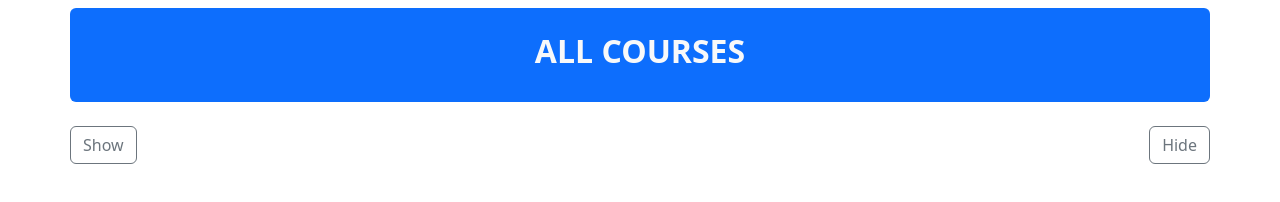
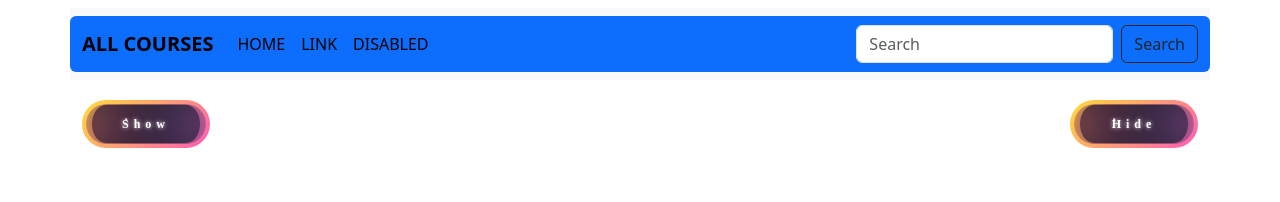
Before and after one commit to Phang-Viphath/courses, a plain HTML site: page index.html in a window 1280 px wide. Drawn offline with nearby package versions, Linux system fonts and the light colour scheme.

Commit message:
Update index.html

```diff
--- a/index.html
+++ b/index.html
@@ -1,22 +1,241 @@
 <!DOCTYPE html>
 <html lang="en">
-
 <head>
     <meta charset="UTF-8">
     <meta name="viewport" content="width=device-width, initial-scale=1.0">
     <title>Document</title>
-    <link href="https://cdn.jsdelivr.net/npm/bootstrap@5.3.3/dist/css/bootstrap.min.css" rel="stylesheet"
-        integrity="sha384-QWTKZyjpPEjISv5WaRU9OFeRpok6YctnYmDr5pNlyT2bRjXh0JMhjY6hW+ALEwIH" crossorigin="anonymous">
+    <link href="https://cdn.jsdelivr.net/npm/bootstrap@5.3.3/dist/css/bootstrap.min.css" rel="stylesheet" integrity="sha384-QWTKZyjpPEjISv5WaRU9OFeRpok6YctnYmDr5pNlyT2bRjXh0JMhjY6hW+ALEwIH" crossorigin="anonymous">
 </head>
+<style>
+    .btn1 {
+        display: flex;
+        justify-content: center;
+        align-items: center;
+        width: 8rem;
+        overflow: hidden;
+        margin-top: 20px;
+        margin-bottom: 20px;
+        height: 3rem;
+        background-size: 300% 300%;
+        cursor: pointer;
+        backdrop-filter: blur(1rem);
+        border-radius: 5rem;
+        transition: 0.5s;
+        animation: gradient_301 5s ease infinite;
+        border: double 4px transparent;
+        background-image: linear-gradient(#212121, #212121),
+        linear-gradient(
+            137.48deg,
+            #ffdb3b 10%,
+            #fe53bb 45%,
+            #8f51ea 67%,
+            #0044ff 87%
+        );
+        background-origin: border-box;
+        background-clip: content-box, border-box;
+    }
 
+    #container-stars {
+        position: absolute;
+        z-index: -1;
+        width: 100%;
+        height: 100%;
+        overflow: hidden;
+        transition: 0.5s;
+        backdrop-filter: blur(1rem);
+        border-radius: 5rem;
+    }
+
+    strong {
+        z-index: 2;
+        font-family: "Avalors Personal Use";
+        font-size: 12px;
+        letter-spacing: 5px;
+        color: #ffffff;
+        text-shadow: 0 0 4px white;
+    }
+
+    #glow {
+        position: absolute;
+        display: flex;
+        width: 12rem;
+    }
+
+    .circle {
+        width: 100%;
+        height: 30px;
+        filter: blur(2rem);
+        animation: pulse_3011 4s infinite;
+        z-index: -1;
+    }
+
+    .circle:nth-of-type(1) {
+        background: rgba(254, 83, 186, 0.636);
+    }
+
+    .circle:nth-of-type(2) {
+        background: rgba(142, 81, 234, 0.704);
+    }
+
+    .btn1:hover #container-stars {
+        z-index: 1;
+        background-color: #212121;
+    }
+
+    .btn1:hover {
+        transform: scale(1.1);
+    }
+
+    .btn1:active {
+        border: double 4px #fe53bb;
+        background-origin: border-box;
+        background-clip: content-box, border-box;
+        animation: none;
+    }
+
+    .btn1:active .circle {
+        background: #fe53bb;
+    }
+
+    #stars {
+        position: relative;
+        background: transparent;
+        width: 200rem;
+        height: 200rem;
+    }
+
+    #stars::after {
+        content: "";
+        position: absolute;
+        top: -10rem;
+        left: -100rem;
+        width: 100%;
+        height: 100%;
+        animation: animStarRotate 90s linear infinite;
+    }
+
+    #stars::after {
+        background-image: radial-gradient(#ffffff 1px, transparent 1%);
+        background-size: 50px 50px;
+    }
+
+    #stars::before {
+        content: "";
+        position: absolute;
+        top: 0;
+        left: -50%;
+        width: 170%;
+        height: 500%;
+        animation: animStar 60s linear infinite;
+    }
+
+    #stars::before {
+        background-image: radial-gradient(#ffffff 1px, transparent 1%);
+        background-size: 50px 50px;
+        opacity: 0.5;
+    }
+
+    @keyframes animStar {
+        from {
+        transform: translateY(0);
+        }
+
+        to {
+        transform: translateY(-135rem);
+        }
+    }
+
+    @keyframes animStarRotate {
+        from {
+        transform: rotate(360deg);
+        }
+
+        to {
+        transform: rotate(0);
+        }
+    }
+
+    @keyframes gradient_301 {
+        0% {
+        background-position: 0% 50%;
+        }
+
+        50% {
+        background-position: 100% 50%;
+        }
+
+        100% {
+        background-position: 0% 50%;
+        }
+    }
+
+    @keyframes pulse_3011 {
+        0% {
+        transform: scale(0.75);
+        box-shadow: 0 0 0 0 rgba(0, 0, 0, 0.7);
+        }
+
+        70% {
+        transform: scale(1);
+        box-shadow: 0 0 0 10px rgba(0, 0, 0, 0);
+        }
+
+        100% {
+        transform: scale(0.75);
+        box-shadow: 0 0 0 0 rgba(0, 0, 0, 0);
+        }
+    }
+</style>
 <body>
     <div class="container-fluid py-2">
-        <div class="container bg-primary text-light rounded-2 py-4">
-            <h2 class="text-uppercase fw-bold text-center">All Courses</h2>
+        <nav class="container navbar py-2 navbar-expand-lg bg-body-tertiary">
+            <div class="container-fluid bg-primary py-2 rounded-2">
+              <a class="navbar-brand text-uppercase fw-bold" href="#">All courses</a>
+              <button class="navbar-toggler" type="button" data-bs-toggle="collapse" data-bs-target="#navbarTogglerDemo02" aria-controls="navbarTogglerDemo02" aria-expanded="false" aria-label="Toggle navigation">
+                <span class="navbar-toggler-icon"></span>
+              </button>
+              <div class="collapse navbar-collapse" id="navbarTogglerDemo02">
+                <ul class="navbar-nav me-auto mb-2 mb-lg-0">
+                  <li class="nav-item">
+                    <a class="nav-link active text-uppercase" aria-current="page" href="#">Home</a>
+                  </li>
+                  <li class="nav-item">
+                    <a class="nav-link active text-uppercase" href="#">Link</a>
+                  </li>
+                  <li class="nav-item">
+                    <a class="nav-link active text-uppercase" aria-disabled="true">Disabled</a>
+                  </li>
+                </ul>
+                <form class="d-flex" role="search">
+                  <input class="form-control me-2" type="search" placeholder="Search" aria-label="Search">
+                  <button class="btn btn-outline-dark" type="submit">Search</button>
+                </form>
               </div>
-        <div class="container px-0 py-4 d-flex justify-content-between">
-            <button type="button" id="btn" class="btn btn-outline-secondary">Show</button>
-            <button type="button" id="btn1" class="btn btn-outline-secondary">Hide</button>
+            </div>
+          </nav>
+          <div class="container d-flex justify-content-between">
+            <button type="button" id="btn1" class="btn1">
+                <strong>Show</strong>
+                <div id="container-stars">
+                  <div id="stars"></div>
+                </div>
+
+                <div id="glow">
+                  <div class="circle"></div>
+                  <div class="circle"></div>
+                </div>
+            </button>
+            <button type="button" id="btn2" class="btn1">
+                <strong>Hide</strong>
+                <div id="container-stars">
+                  <div id="stars"></div>
+                </div>
+
+                <div id="glow">
+                  <div class="circle"></div>
+                  <div class="circle"></div>
+                </div>
+            </button>
         </div>
         <div class="container ">
             <div class="row g-5" id="show">
@@ -25,7 +244,7 @@
         </div>
     </div>
 </body>
-<Script>
+<script>
     const courses = [
     {
         image: "https://upload.wikimedia.org/wikipedia/commons/thumb/c/c3/Python-logo-notext.svg/768px-Python-logo-notext.svg.png",
@@ -73,11 +292,12 @@
         details: "The logo for the .NET development platform (formerly .NET Core). It's a stylized purple square with rounded corners and a white dot in the center connected by a line. .NET is a free, cross-platform, open-source developer platform for building many ."
     }
 ];
-    let btn = document.getElementById("btn");
-    let btn1 = document.getElementById("btn1");
-    let show = document.getElementById("show");
-    let output = "";
-    btn.onclick=()=>{
+
+     let btn1 = document.getElementById('btn1');
+     let btn2 = document.getElementById('btn2');
+     let show = document.getElementById('show');
+     let output="";
+     btn1.onclick=()=>{
         output = "";
         courses.forEach(course => {
             output += `
@@ -96,9 +316,9 @@
         show.innerHTML = output;
         output = "";
      }
-    btn1.onclick=()=>{
-        show.innerHTML = "";
+     btn2.onclick=()=>{
+        output = "";
+        show.innerHTML = output;
      }
-</Script>
-
+</script>
 </html>
```
Lines whose indentation alone changed are shown as unchanged.
